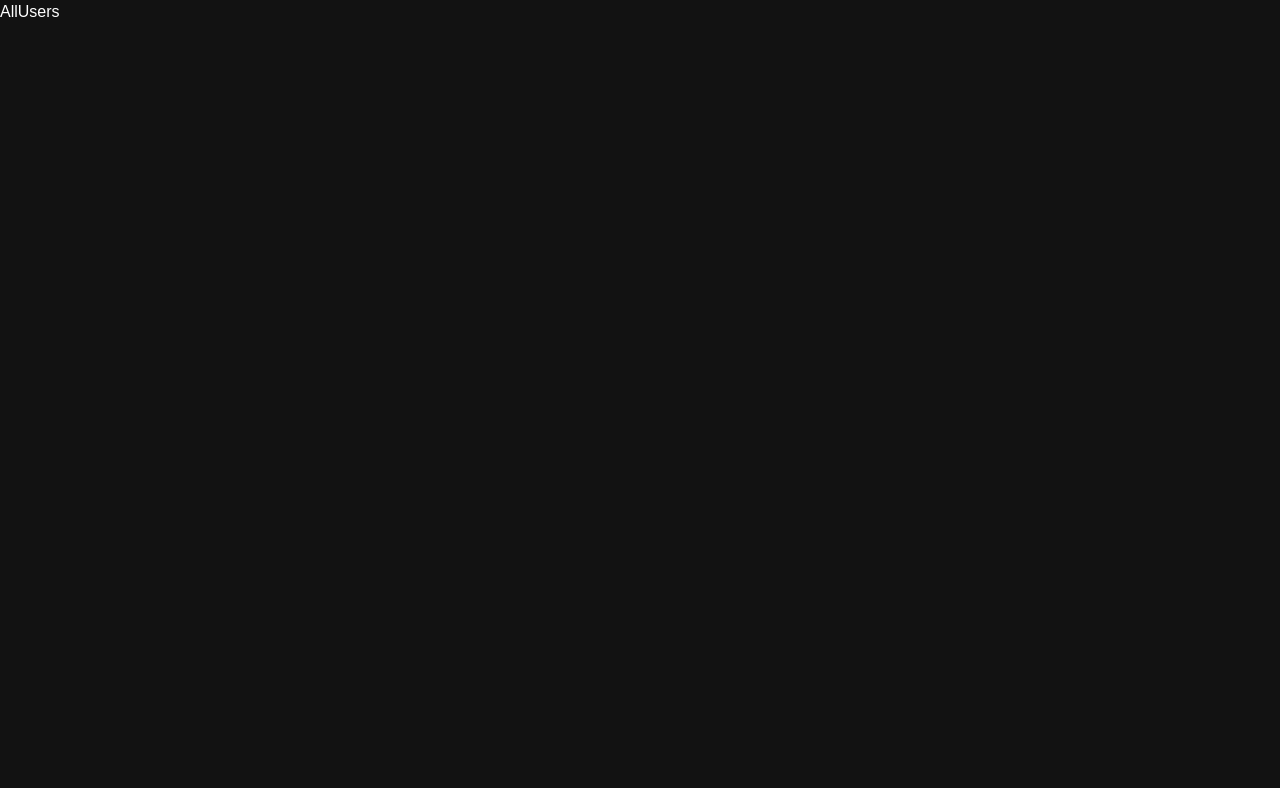
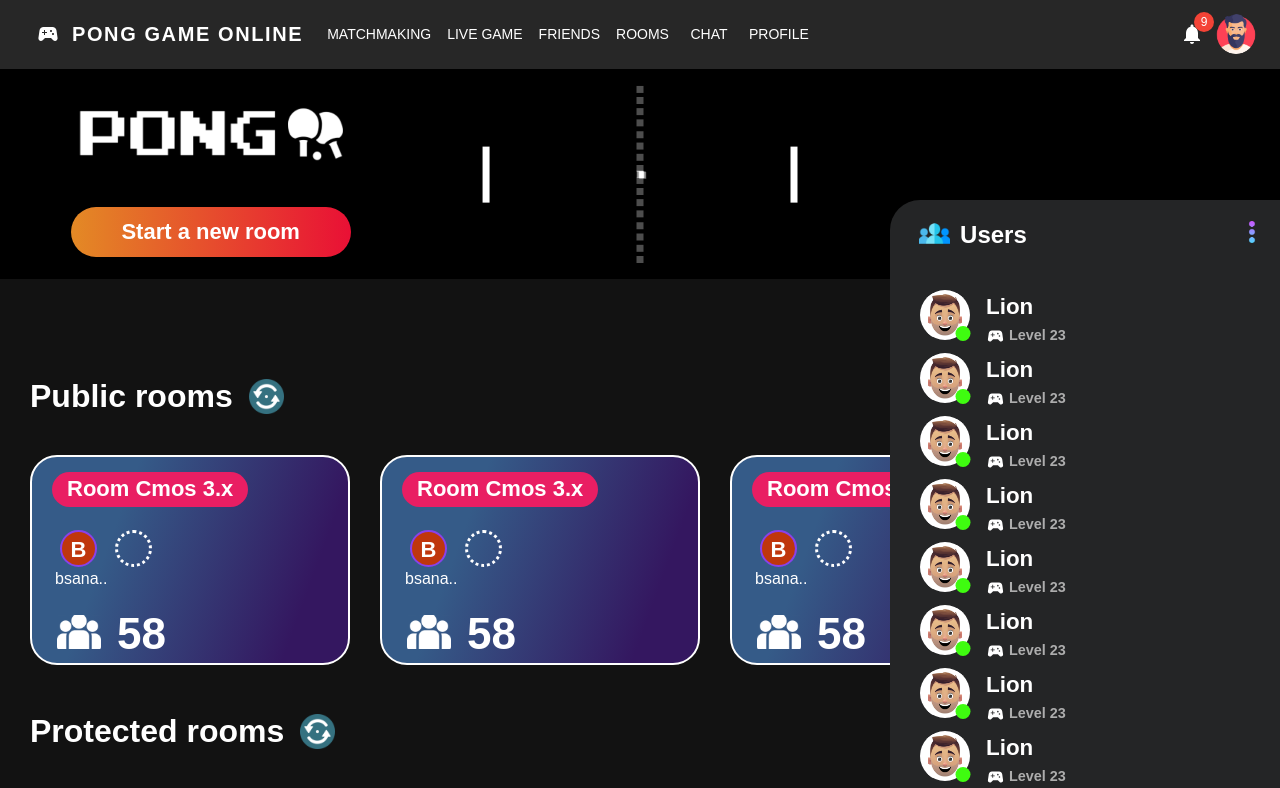
Before and after one commit to bsanaoui/Multiplayer-Pong-Game, a React (Create React App) app in the folder app/: page / in a window 1280 px wide. Shown: the top 788 px of the page. Built offline with nearby package versions, Linux system fonts and the light colour scheme.

Commit message:
Begin Chat UI

```diff
--- a/app/src/App.css
+++ b/app/src/App.css
@@ -37,6 +37,8 @@
     transform: rotate(360deg);
   }
 }
+
+::-webkit-scrollbar {display:none;}
 
 .center-img {
   display: block;
@@ -113,10 +115,6 @@
   box-sizing: border-box;
 }
 
-/*this is for chrome / firefox/ opera and safari*/
-/* .horizontal_slider::-webkit-scrollbar {
-  display: none;
-} */
 
 .slider_container {
   display: block;
@@ -125,7 +123,16 @@
 
 .item {
   display: inline-block;
-  margin-right: 10px;
+  margin-right: 30px;
 }
 
+/* *********** Scrooling Vertical **************** */
+
+.vertical_slider {
+  display: block;
+  width: 100%;
+  overflow-y: scroll;
+  padding: 25px 0px;
+  box-sizing: border-box;
+}
 /* ******************************************************* */
--- a/app/src/App.tsx
+++ b/app/src/App.tsx
@@ -24,7 +24,7 @@ function App() {
   return (
     <ThemeProvider theme={darkTheme}>
       <CssBaseline />
-      {/* <MuiNavbar></MuiNavbar> */}
+      <MuiNavbar></MuiNavbar>
       <Main></Main>
     </ThemeProvider>
   );
--- a/app/src/components/AllUsers.tsx
+++ b/app/src/components/AllUsers.tsx
@@ -1,9 +1,61 @@
-import React from 'react'
+import { Box, List, Paper, Stack, Typography } from '@mui/material'
+import usersIcon from '../assets/users.png'
+import dot3Icon from '../assets/dot3.png'
+import User from './User';
 
+
+const users = Array.from({ length: 15 }, (_, index) => {
+	return (
+		<div className="item">
+			<User />
+		</div>
+	);
+});
 function AllUsers() {
-  return (
-    <div >AllUsers</div>
-  )
+	return (
+		<Box
+			sx={{
+				position: 'fixed',
+				bottom: '0%',
+				right: '0%',
+				backgroundColor: "#242526",
+				width: '390px', // delete after finish "AllUsers"
+				height: '600px',
+				borderRadius: '30px 0 0 0',
+				padding: '17px',
+			}}>
+			<Stack
+				direction="row"
+				spacing={1.2}
+				sx={{
+					height: '60px',
+
+				}}>
+				<div>
+					<img
+						style={{ height: '33px', paddingLeft: '12px' }}
+						className="center" alt='users' src={usersIcon} />
+				</div>
+				<Typography
+					sx={{
+						fontWeight: '600',
+						fontSize: '1.5rem',
+					}}>
+					Users
+				</Typography>
+				<div style={{ width: "100%", paddingTop: '4px' }}>
+					<img
+						style={{ height: '22px', float: 'right' }}
+						className="center" alt='users' src={dot3Icon} />
+				</div>
+			</Stack>
+			<List style={{ maxHeight: '100%', overflow: 'auto' }} >
+				{users}
+			</List>
+
+
+		</Box>
+	)
 }
 
 export default AllUsers
--- a/app/src/components/Main.tsx
+++ b/app/src/components/Main.tsx
@@ -7,22 +7,23 @@ import User from "./User"
 
 const Main = () => {
     return (
-        <Stack spacing={2}
-            sx={{
-                // height: '100vh',
-            }}
-        >
-            {/* <Header/> */}
-            {/* <Stack
-                spacing={3}
-                sx={{
-                    margin:"50px"
-                }}>
-                <PublicRooms kind="Public rooms"/>
-                <PublicRooms kind="Protected rooms"/>
-            </Stack> */}
-            <AllUsers/>
-        </Stack>
+        // <Stack spacing={2}
+        //     sx={{
+        //         height: '100vh',
+        //     }}
+        // >
+        <div>
+            <Header/>
+            <Stack
+                marginTop='100px'
+                marginLeft='30px'
+                spacing={3}>
+                <PublicRooms kind="Public rooms" />
+                <PublicRooms kind="Protected rooms" />
+            </Stack>
+            <AllUsers />
+        </div>
+        // </Stack>
     )
 }
 
--- a/app/src/components/PublicRooms.tsx
+++ b/app/src/components/PublicRooms.tsx
@@ -21,7 +21,7 @@ const PublicRooms = ({kind}:RoomProps) => {
 			spacing={2}
 			sx={{
 				width: '100%',
-				marginLeft: '50px'
+				// marginLeft: '50px'
 			}}>
 			<Stack
 				spacing={2}
```
Also changed, not shown: app/src/assets/dot3.png (added).
